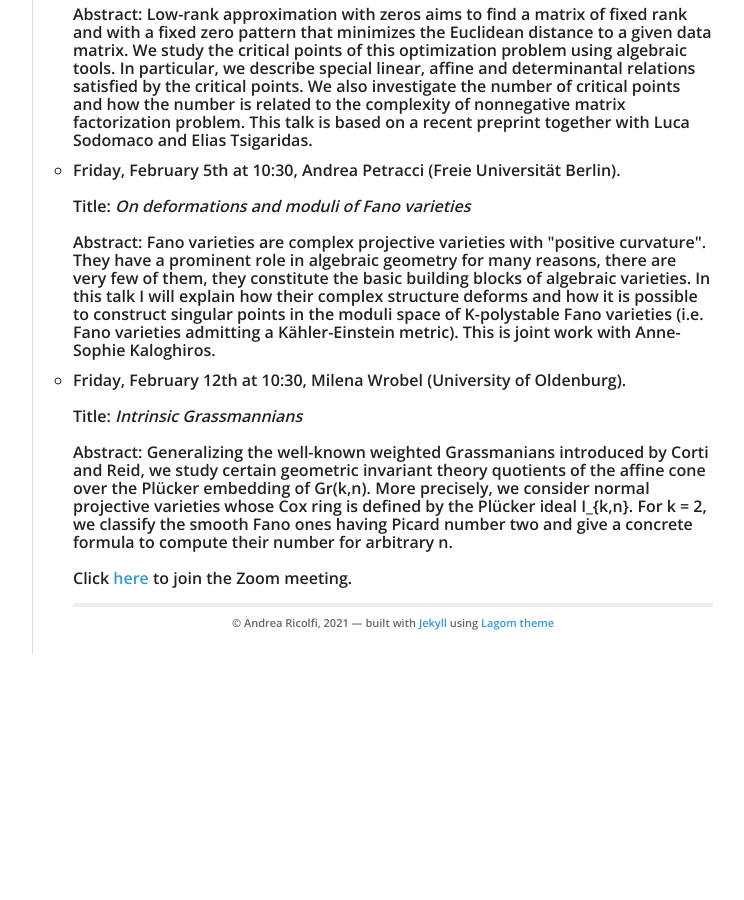
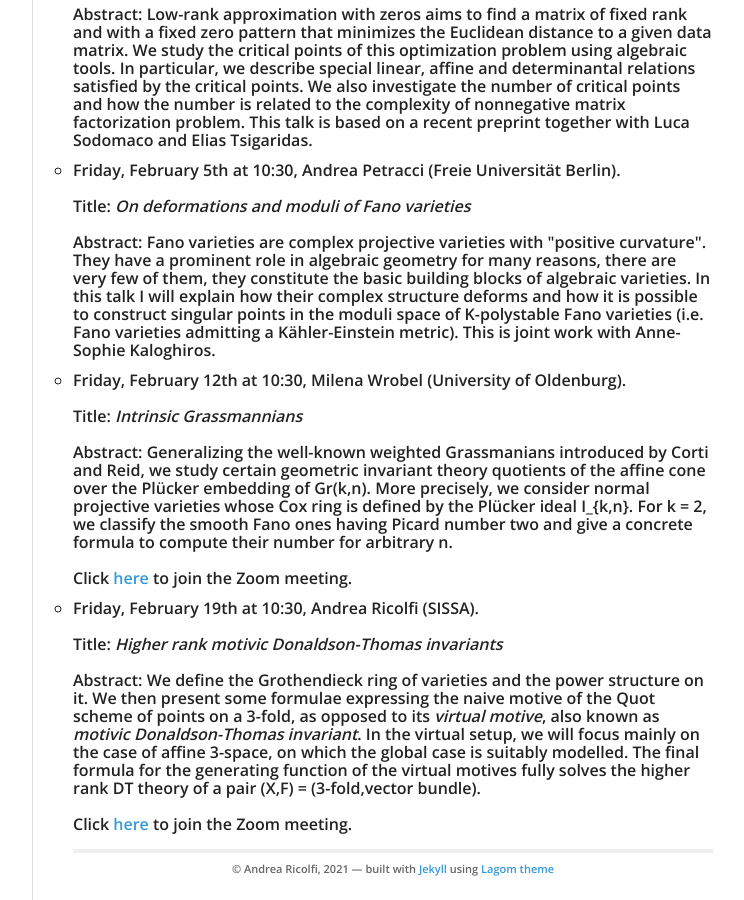
Before and after one commit to atricolfi/atricolfi.github.io, a Jekyll site: the page built from MATHEMATICS/AGseminar_OLD.html, in a window 1280 px wide and 900 px high, scrolled down 2107 px. Shown: the whole window, without its empty margins (378-1122 px from the left). Built offline with Jekyll 4.4.1, drawn with Linux system fonts in a browser that asks for light colours; before the commit the page ends 2761 px from its top, so only the background shows below that.

Commit message:
Update and rename Old_AG_talks.html to AGseminar_OLD.html

```diff
--- a/MATHEMATICS/Old_AG_talks.html
+++ b/MATHEMATICS/AGseminar_OLD.html
@@ -155,7 +155,21 @@ Abstract:  Generalizing the well-known weighted Grassmanians introduced by Corti
      Click <a href="https://us02web.zoom.us/j/87239350702">here</a> to join the Zoom meeting.
 </li>
 
-
+<li> Friday, February 19th at 10:30, Andrea Ricolfi (SISSA).
+  <br>
+  <br>
+Title: <em>Higher rank motivic Donaldson-Thomas invariants</em>
+  <br>
+  <br>
+Abstract:  We define the Grothendieck ring of varieties and the power structure on it. We then present some formulae
+      expressing the naive motive of the Quot scheme of points on a 3-fold, as opposed to its <em>virtual motive</em>,
+      also known as <em>motivic Donaldson-Thomas invariant</em>. In the virtual setup, we will focus mainly on the case of
+      affine 3-space, on which the global case is suitably modelled. The final formula for the generating function of
+      the virtual motives fully solves the higher rank DT theory of a pair (X,F) = (3-fold,vector bundle).
+     <br>
+     <br>
+     Click <a href="https://us02web.zoom.us/j/87239350702">here</a> to join the Zoom meeting.
+</li>
 
 
 
```
